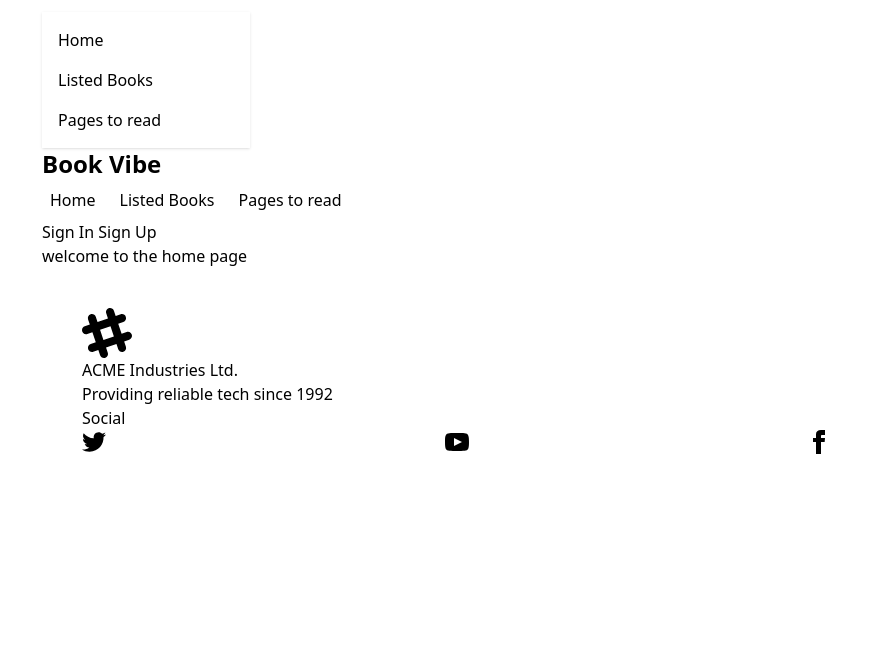
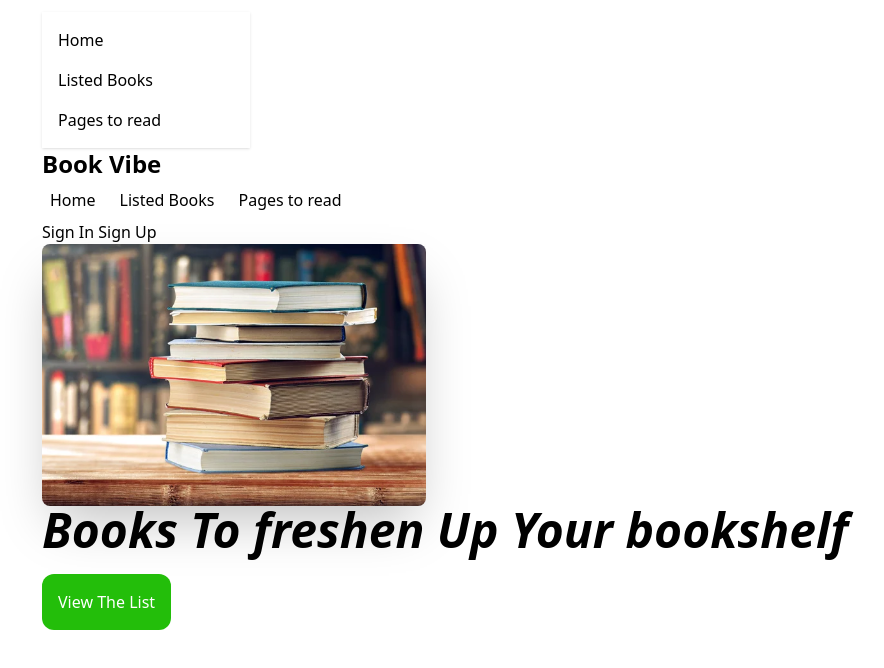
Before and after one commit to rajalishikh/boi-poka-bajar, a React (Vite) app: page / in a window 1280 px wide. Shown: the top 668 px of the page, without its empty margins (22-906 px from the left). Built offline with nearby package versions, Linux system fonts and the light colour scheme.

Commit message:
Now My Component baner section design is complete

```diff
--- a/src/Component/Footer/Footer.jsx
+++ b/src/Component/Footer/Footer.jsx
@@ -1,67 +1,7 @@
 
 const Footer = () => {
     return (
-        <div>
-            <footer className="footer bg-neutral text-neutral-content p-10">
-  <aside>
-    <svg
-      width="50"
-      height="50"
-      viewBox="0 0 24 24"
-      xmlns="http://www.w3.org/2000/svg"
-      fillRule="evenodd"
-      clipRule="evenodd"
-      className="fill-current">
-      <path
-        d="M22.672 15.226l-2.432.811.841 2.515c.33 1.019-.209 2.127-1.23 2.456-1.15.325-2.148-.321-2.463-1.226l-.84-2.518-5.013 1.677.84 2.517c.391 1.203-.434 2.542-1.831 2.542-.88 0-1.601-.564-1.86-1.314l-.842-2.516-2.431.809c-1.135.328-2.145-.317-2.463-1.229-.329-1.018.211-2.127 1.231-2.456l2.432-.809-1.621-4.823-2.432.808c-1.355.384-2.558-.59-2.558-1.839 0-.817.509-1.582 1.327-1.846l2.433-.809-.842-2.515c-.33-1.02.211-2.129 1.232-2.458 1.02-.329 2.13.209 2.461 1.229l.842 2.515 5.011-1.677-.839-2.517c-.403-1.238.484-2.553 1.843-2.553.819 0 1.585.509 1.85 1.326l.841 2.517 2.431-.81c1.02-.33 2.131.211 2.461 1.229.332 1.018-.21 2.126-1.23 2.456l-2.433.809 1.622 4.823 2.433-.809c1.242-.401 2.557.484 2.557 1.838 0 .819-.51 1.583-1.328 1.847m-8.992-6.428l-5.01 1.675 1.619 4.828 5.011-1.674-1.62-4.829z"></path>
-    </svg>
-    <p>
-      ACME Industries Ltd.
-      <br />
-      Providing reliable tech since 1992
-    </p>
-  </aside>
-  <nav>
-    <h6 className="footer-title">Social</h6>
-    <div className="grid grid-flow-col gap-4">
-      <a>
-        <svg
-          xmlns="http://www.w3.org/2000/svg"
-          width="24"
-          height="24"
-          viewBox="0 0 24 24"
-          className="fill-current">
-          <path
-            d="M24 4.557c-.883.392-1.832.656-2.828.775 1.017-.609 1.798-1.574 2.165-2.724-.951.564-2.005.974-3.127 1.195-.897-.957-2.178-1.555-3.594-1.555-3.179 0-5.515 2.966-4.797 6.045-4.091-.205-7.719-2.165-10.148-5.144-1.29 2.213-.669 5.108 1.523 6.574-.806-.026-1.566-.247-2.229-.616-.054 2.281 1.581 4.415 3.949 4.89-.693.188-1.452.232-2.224.084.626 1.956 2.444 3.379 4.6 3.419-2.07 1.623-4.678 2.348-7.29 2.04 2.179 1.397 4.768 2.212 7.548 2.212 9.142 0 14.307-7.721 13.995-14.646.962-.695 1.797-1.562 2.457-2.549z"></path>
-        </svg>
-      </a>
-      <a>
-        <svg
-          xmlns="http://www.w3.org/2000/svg"
-          width="24"
-          height="24"
-          viewBox="0 0 24 24"
-          className="fill-current">
-          <path
-            d="M19.615 3.184c-3.604-.246-11.631-.245-15.23 0-3.897.266-4.356 2.62-4.385 8.816.029 6.185.484 8.549 4.385 8.816 3.6.245 11.626.246 15.23 0 3.897-.266 4.356-2.62 4.385-8.816-.029-6.185-.484-8.549-4.385-8.816zm-10.615 12.816v-8l8 3.993-8 4.007z"></path>
-        </svg>
-      </a>
-      <a>
-        <svg
-          xmlns="http://www.w3.org/2000/svg"
-          width="24"
-          height="24"
-          viewBox="0 0 24 24"
-          className="fill-current">
-          <path
-            d="M9 8h-3v4h3v12h5v-12h3.642l.358-4h-4v-1.667c0-.955.192-1.333 1.115-1.333h2.885v-5h-3.808c-3.596 0-5.192 1.583-5.192 4.615v3.385z"></path>
-        </svg>
-      </a>
-    </div>
-  </nav>
-</footer>
-
-        </div>
+        <div></div>
     );
 };
 
--- a/src/Component/Homepage/Homepage.jsx
+++ b/src/Component/Homepage/Homepage.jsx
@@ -4,13 +4,16 @@ import Navbar from '../NavBar/Navbar';
 
 const Homepage = () => {
     return (
+        <div>
         <div className='max-w-6xl mx-auto'>
             <div>
             <Navbar></Navbar>
             <Outlet></Outlet>
-            <Footer></Footer>
+
             </div>
 
+        </div>
+        <Footer></Footer>
         </div>
     );
 };
--- a/src/Component/Mainhomepage/MainHomepage.jsx
+++ b/src/Component/Mainhomepage/MainHomepage.jsx
@@ -1,8 +1,18 @@
 
+import img from "../../assets/Image/books.jpg";
 const MainHomepage = () => {
     return (
         <div>
-            welcome to the home page
+           <div className="hero min-h-screen bg-base-200">
+  <div className="hero-content flex-col lg:flex-row-reverse">
+    <img src={img} className="max-w-sm rounded-lg shadow-2xl" />
+    <div>
+      <h1 className="text-5xl font-bold mb-5 italic">Books To freshen Up Your bookshelf</h1>
+
+      <button className="btn  bg-[#23BE0A] text-white p-4 rounded-xl">View The List </button>
+    </div>
+  </div>
+</div>
 
         </div>
     );
```
Also changed, not shown: src/assets/Image/books.jpg (added).
